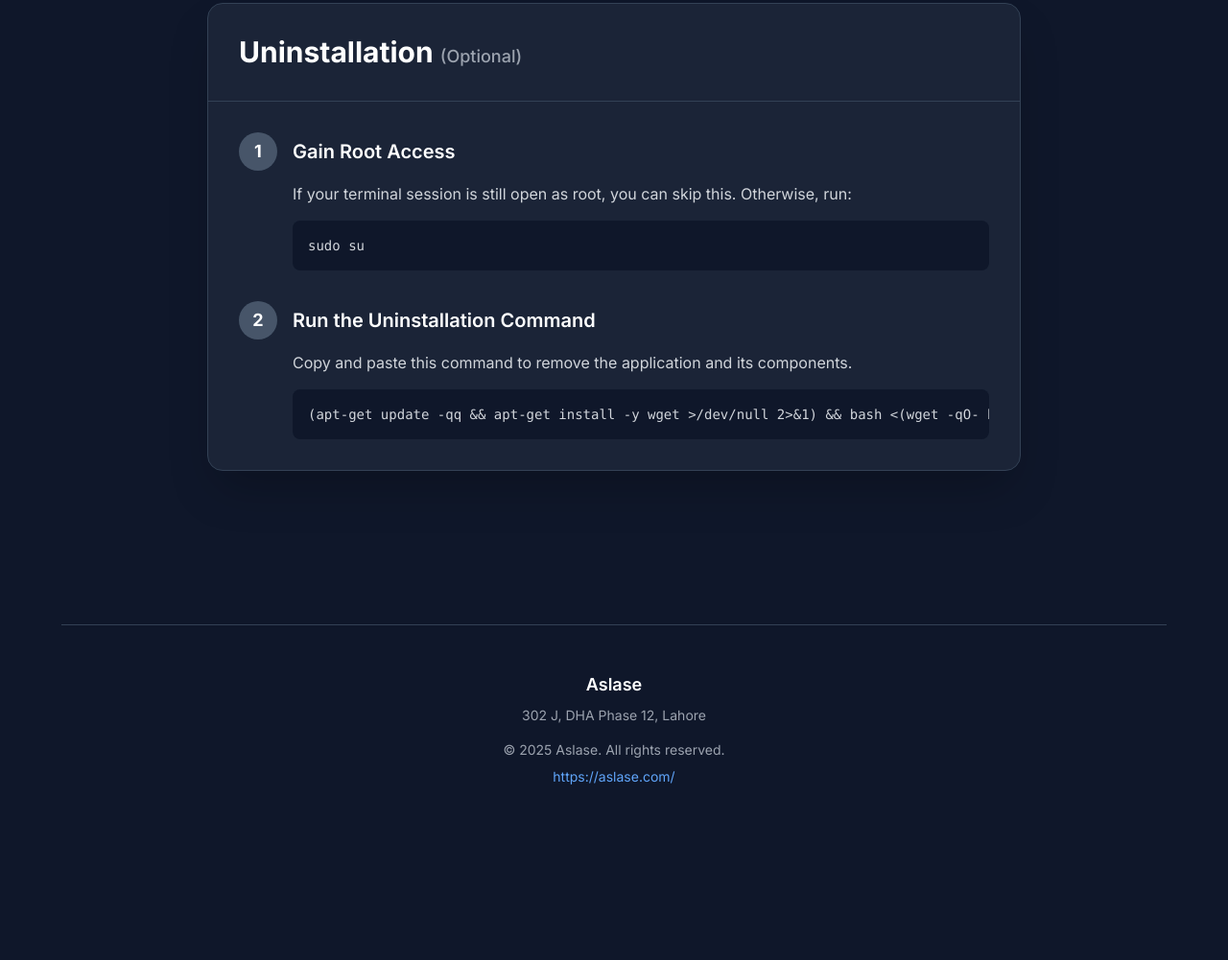
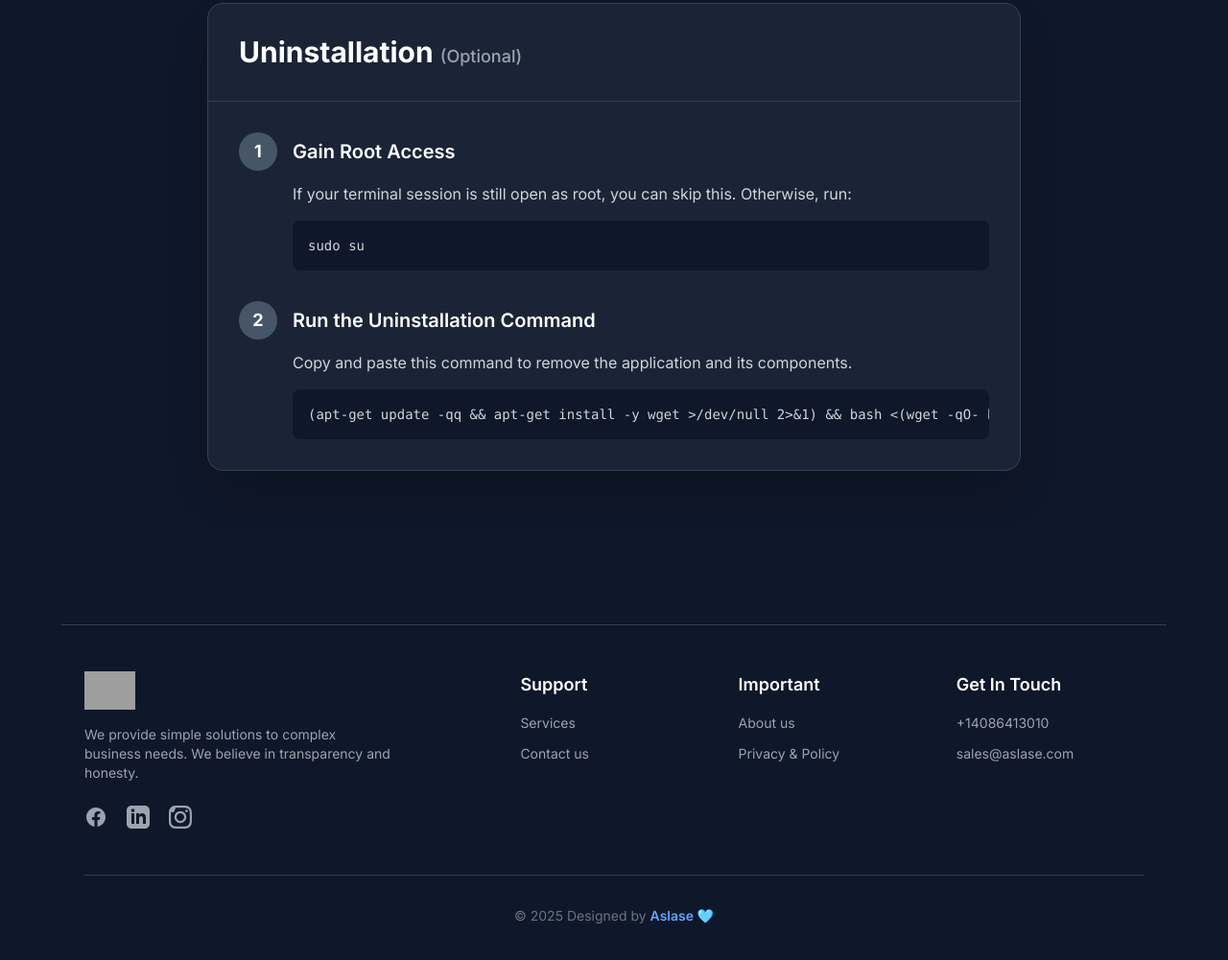
Before and after one commit to aslas-enterprise/workstatus.io, a plain HTML site: page index.html in a window 1280 px wide. Shown: the part 968-1969 px from the top of the page at 96% size. Before the commit the page ends 1836 px from the top, so only its background shows below. Drawn offline with nearby package versions, Linux system fonts and the light colour scheme; grey boxes are pictures that could not be loaded.

Commit message:
enhancement github page

```diff
--- a/index.html
+++ b/index.html
@@ -93,9 +93,6 @@
                     <!-- Fallback text if logo fails -->
                     <span style="display:none;" class="text-2xl font-bold text-white">Aslase</span>
 
-                    <span class="text-2xl font-bold text-white group-hover:text-blue-400 transition-colors">
-
-                    </span>
                 </a>
                 <a href="https://aslase.com/" target="_blank" class="hidden sm:inline-block text-sm text-gray-300 hover:text-white transition-colors border border-gray-600 hover:border-blue-500 rounded-full px-4 py-2">
                     Visit Aslase.com &rarr;
@@ -216,15 +213,77 @@
         </main>
 
         <!-- Footer -->
-        <footer class="w-full max-w-6xl mx-auto px-6 py-12 mt-16 text-center text-gray-400 text-sm border-t border-slate-700">
-            <p class="font-semibold text-lg text-white">Aslase</p>
-            <p class="mt-2">302 J, DHA Phase 12, Lahore</p>
-            <p class="mt-4">
-                &copy; <span id="current-year"></span> Aslase. All rights reserved.
-            </p>
-            <a href="https://aslase.com/" target="_blank" class="mt-2 inline-block text-blue-400 hover:text-blue-300 transition-colors">
-                https://aslase.com/
-            </a>
+        <footer class="w-full max-w-6xl mx-auto px-6 py-12 mt-16 border-t border-slate-700 text-gray-400 text-sm">
+            <div class="grid grid-cols-1 md:grid-cols-4 lg:grid-cols-5 gap-8">
+
+                <!-- Col 1: Brand Info -->
+                <div class="md:col-span-2 lg:col-span-2">
+                    <a href="https://aslase.com/" target="_blank" class="flex items-center space-x-3 group">
+                        <img
+                            src="https://aslase.com/assets/aslase-logo.png"
+                            alt="Aslase Logo"
+                            class="h-10 w-auto"
+                            onerror="this.style.display='none'; this.nextElementSibling.style.display='block';"
+                        >
+                        <!-- Fallback text if logo fails -->
+                        <span style="display:none;" class="text-2xl font-bold text-white">Aslase</span>
+
+                    </a>
+                    <p class="mt-4 text-gray-400 max-w-xs">
+                        We provide simple solutions to complex business needs. We believe in transparency and honesty.
+                    </p>
+                    <div class="mt-6 flex space-x-5">
+                        <!-- Facebook -->
+                        <a href="https://www.facebook.com/aslase.official" target="_blank" rel="noopener noreferrer" class="text-gray-400 hover:text-blue-500 transition-colors" aria-label="Facebook">
+                            <span class="sr-only">Facebook</span>
+                            <svg class="w-6 h-6" fill="currentColor" viewBox="0 0 24 24" aria-hidden="true"><path fill-rule="evenodd" d="M22 12c0-5.523-4.477-10-10-10S2 6.477 2 12c0 4.991 3.657 9.128 8.438 9.878v-6.987h-2.54V12h2.54V9.797c0-2.506 1.492-3.89 3.777-3.89 1.094 0 2.238.195 2.238.195v2.46h-1.26c-1.243 0-1.63.771-1.63 1.562V12h2.773l-.443 2.89h-2.33v6.988C18.343 21.128 22 16.991 22 12z" clip-rule="evenodd" /></svg>
+                        </a>
+                        <!-- LinkedIn -->
+                        <a href="https://www.linkedin.com/company/aslase/" target="_blank" rel="noopener noreferrer" class="text-gray-400 hover:text-blue-400 transition-colors" aria-label="LinkedIn">
+                            <span class="sr-only">LinkedIn</span>
+                            <svg class="w-6 h-6" fill="currentColor" viewBox="0 0 24 24" aria-hidden="true"><path d="M19 0h-14c-2.761 0-5 2.239-5 5v14c0 2.761 2.239 5 5 5h14c2.762 0 5-2.239 5-5v-14c0-2.761-2.238-5-5-5zm-11 19h-3v-11h3v11zm-1.5-12.268c-.966 0-1.75-.79-1.75-1.764s.784-1.764 1.75-1.764 1.75.79 1.75 1.764-.783 1.764-1.75 1.764zm13.5 12.268h-3v-5.604c0-3.368-4-3.113-4 0v5.604h-3v-11h3v1.765c1.396-2.586 7-2.777 7 2.476v6.759z"/></svg>
+                        </a>
+                        <!-- Instagram -->
+                        <a href="https://www.instagram.com/lifeataslase/" target="_blank" rel="noopener noreferrer" class="text-gray-400 hover:text-pink-500 transition-colors" aria-label="Instagram">
+                            <span class="sr-only">Instagram</span>
+                            <svg class="w-6 h-6" fill="currentColor" viewBox="0 0 24 24" aria-hidden="true"><path fill-rule="evenodd" d="M12 2.163c3.204 0 3.584.012 4.85.07 3.252.148 4.771 1.691 4.919 4.919.058 1.265.07 1.646.07 4.85s-.012 3.584-.07 4.85c-.148 3.227-1.669 4.771-4.919 4.919-1.266.058-1.646.07-4.85.07s-3.584-.012-4.85-.07c-3.252-.148-4.771-1.691-4.919-4.919-.058-1.265-.07-1.646-.07-4.85s.012-3.584.07-4.85c.148-3.227 1.669 4.771 4.919-4.919 1.266-.058 1.646-.07 4.85-.07zm0-2.163c-3.259 0-3.667.014-4.947.072-4.358.2-6.78 2.618-6.98 6.98-.059 1.281-.073 1.689-.073 4.948s.014 3.667.072 4.947c.2 4.358 2.618 6.78 6.98 6.98 1.281.059 1.689.073 4.948.073s3.667-.014 4.947-.072c4.358-.2 6.78-2.618 6.98-6.98.059-1.281.073-1.689.073-4.948s-.014-3.667-.072-4.947c-.2-4.358-2.618-6.78-6.98-6.98-1.281-.059-1.689-.073-4.948-.073zm0 5.838c-3.403 0-6.162 2.759-6.162 6.162s2.759 6.162 6.162 6.162 6.162-2.759 6.162-6.162-2.759-6.162-6.162-6.162zm0 10.162c-2.209 0-4-1.791-4-4s1.791-4 4-4 4 1.791 4 4-1.791 4-4 4zm6.406-11.845c-.796 0-1.441.645-1.441 1.44s.645 1.44 1.441 1.44 1.441-.645 1.441-1.44-.645-1.44-1.441-1.44z" clip-rule="evenodd" /></svg>
+                        </a>
+                    </div>
+                </div>
+
+                <!-- Col 2: Support -->
+                <div>
+                    <h3 class="text-lg font-semibold text-white">Support</h3>
+                    <ul class="mt-4 space-y-3">
+                        <li><a href="https://aslase.com/#services" target="_blank" rel="noopener noreferrer" class="hover:text-white transition-colors">Services</a></li>
+                        <li><a href="https://aslase.com/contact-us" target="_blank" rel="noopener noreferrer" class="hover:text-white transition-colors">Contact us</a></li>
+                    </ul>
+                </div>
+
+                <!-- Col 3: Important -->
+                <div>
+                    <h3 class="text-lg font-semibold text-white">Important</h3>
+                    <ul class="mt-4 space-y-3">
+                        <li><a href="https://aslase.com/about-us" target="_blank" rel="noopener noreferrer" class="hover:text-white transition-colors">About us</a></li>
+                        <li><a href="https://aslase.com/privacy-policy" target="_blank" rel="noopener noreferrer" class="hover:text-white transition-colors">Privacy & Policy</a></li>
+                    </ul>
+                </div>
+
+                <!-- Col 4: Get In Touch -->
+                <div class="lg:col-span-1">
+                    <h3 class="text-lg font-semibold text-white">Get In Touch</h3>
+                    <ul class="mt-4 space-y-3">
+                        <li><a href="tel:+14086413010" class="hover:text-white transition-colors">+14086413010</a></li>
+                        <li><a href="mailto:sales@aslase.com" class="hover:text-white transition-colors">sales@aslase.com</a></li>
+
+                    </ul>
+                </div>
+            </div>
+
+            <!-- Bottom Bar -->
+            <div class="mt-12 border-t border-slate-700 pt-8 text-center text-gray-500">
+                <p>&copy; <span id="current-year"></span>  Designed by <a href="https://aslase.com/" target="_blank" rel="noopener noreferrer" class="font-semibold text-blue-400 hover:text-blue-300 transition-colors">Aslase 🩵</a></p>
+            </div>
         </footer>
     </div>
 
```
